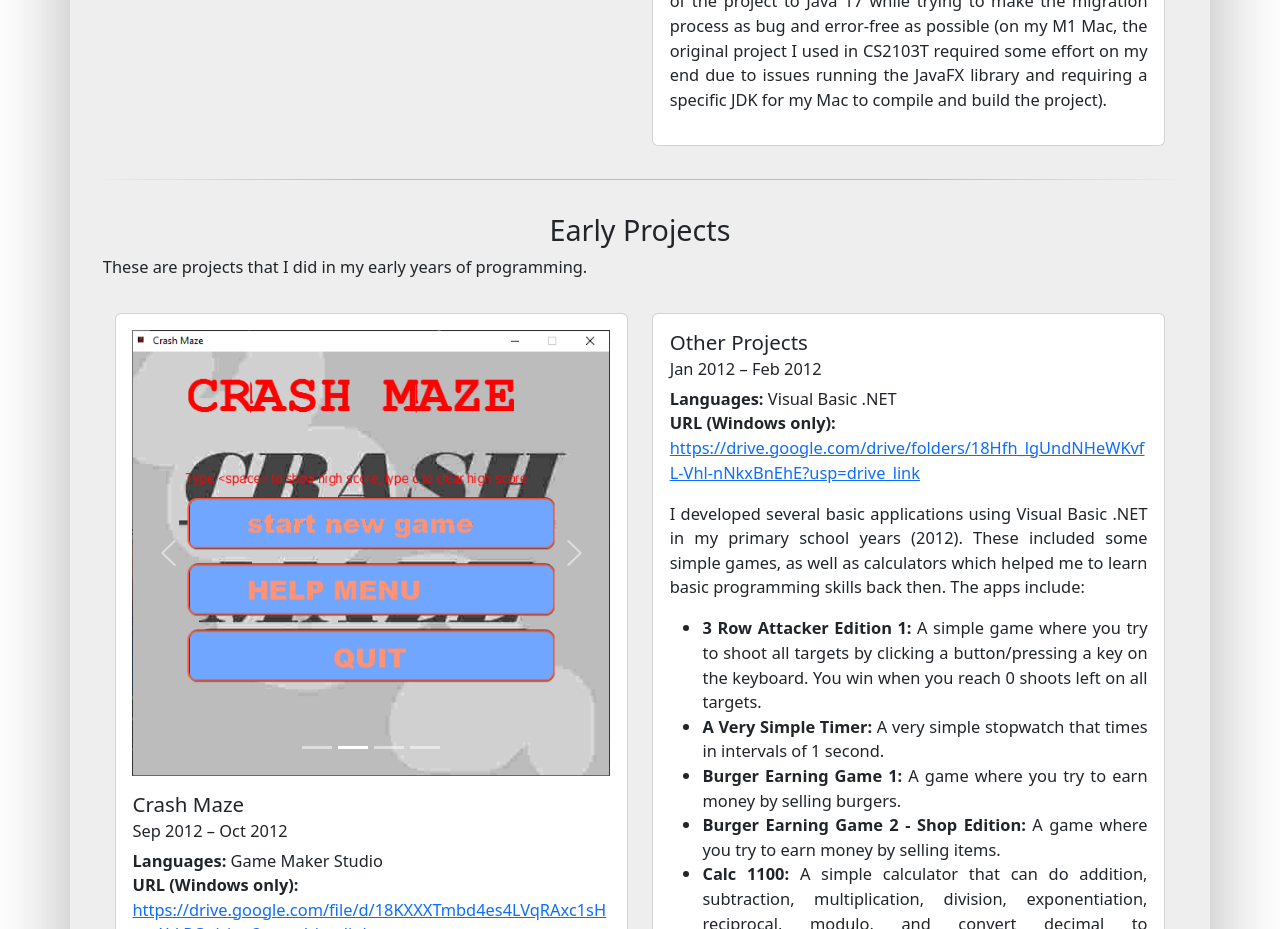
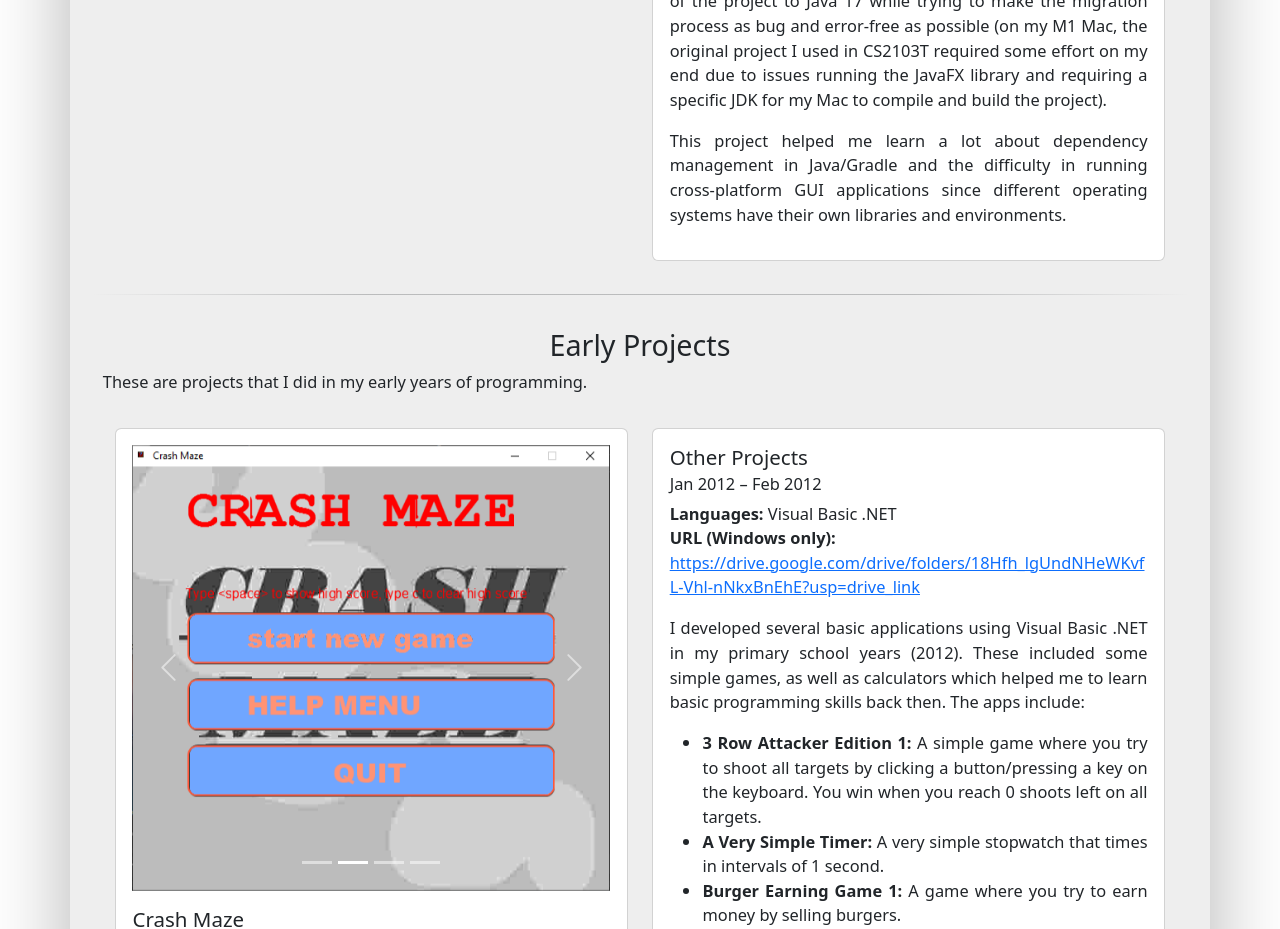
Before and after one commit to brein62/brein62.github.io, a React (Create React App) app: page /#/projects in a window 1280 px wide. Shown: the part 4240-5169 px from the top of the page. Built offline with nearby package versions, Linux system fonts and the light colour scheme.

Commit message:
Projects.tsx: Add learning points for AB3-J17

```diff
--- a/src/pages/Projects.tsx
+++ b/src/pages/Projects.tsx
@@ -164,6 +164,9 @@ function ProjectsMainBody({ screenWidth } : { screenWidth : number }) {
                             <p className="justify">
                                 The AddressBook-Level3 project created by the <a rel="noopener noreferrer" target="_blank" href="https://se-education.org/">SE-EDU initiative</a> and used for <em>CS2103T Software Engineering</em> currently runs on Java 11. This project aims to upgrade the components of the project to Java 17 while trying to make the migration process as bug and error-free as possible (on my M1 Mac, the original project I used in CS2103T required some effort on my end due to issues running the JavaFX library and requiring a specific JDK for my Mac to compile and build the project).
                             </p>
+                            <p className="justify">
+                                This project helped me learn a lot about dependency management in Java/Gradle and the difficulty in running cross-platform GUI applications since different operating systems have their own libraries and environments.
+                            </p>
                         </ProjectInfo>
                     </ProjectColumn>
                 </ProjectContainer>
```
